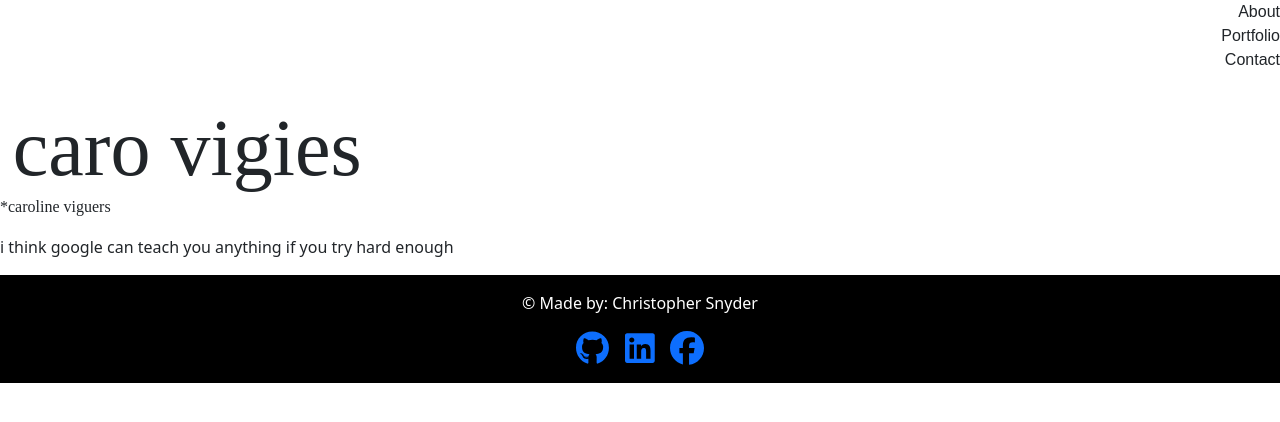
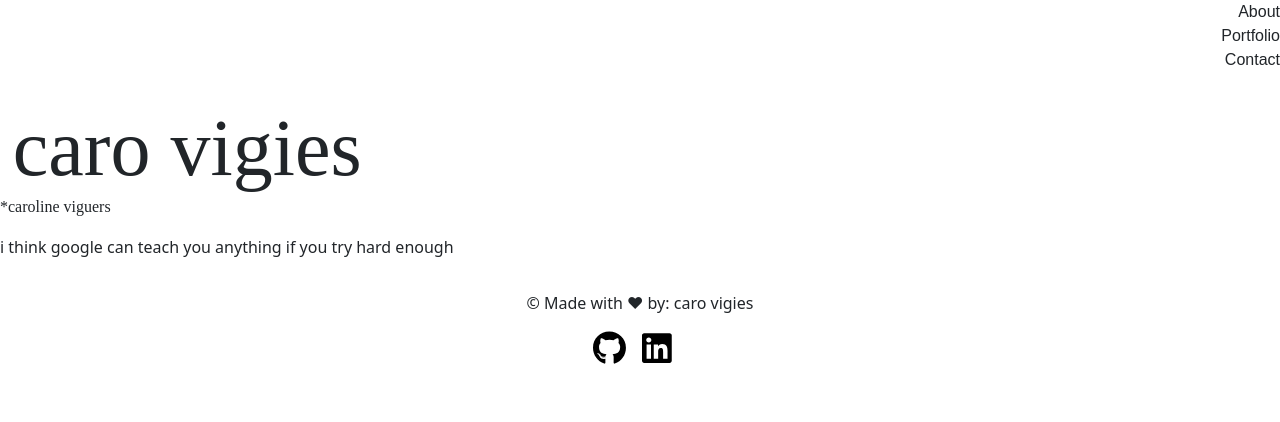
Before and after one commit to cviguers/regulargoblin, a React (Create React App) app: page / in a window 1280 px wide. Shown: the top 422 px of the page. Built offline with nearby package versions, Linux system fonts and the light colour scheme; a web font is replaced by a local one.

Commit message:
prepped for l/d mode

```diff
--- a/src/components/Footer.js
+++ b/src/components/Footer.js
@@ -1,23 +1,21 @@
 import React from 'react'; // Importing React library
+import '../styles/footer.css'; // Importing the stylesheets
 import { FontAwesomeIcon } from '@fortawesome/react-fontawesome'; // Importing FontAwesome Icons
-import { faGithub, faLinkedin, faFacebook } from '@fortawesome/free-brands-svg-icons'; // Importing specific icons used below
+import { faGithub, faLinkedin } from '@fortawesome/free-brands-svg-icons'; // Importing specific icons used below
 
 const Footer = () => {
   return (
-    <footer className="bg-black text-white py-3 footer"> {/* Rendering the footer */}
+    <footer className="py-3 footer"> {/* Rendering the footer */}
       <div className="container">
         <div className="row">
           <div className="col-12 text-center">
-            <p className="footerText">&copy; Made by: Christopher Snyder</p>
-            <div className="social-icons">  {/* Rendering a FontAwesomeIcon with the GitHub, LinkedIn or Facebook icon */}
-              <a href="https://github.com/csnyder94">
-                <FontAwesomeIcon icon={faGithub} style={{fontSize: '34px'}}/>
+            <p className="footerText">&copy; Made with ❤ by: caro vigies</p>
+            <div className="social-icons">  {/* Rendering a FontAwesomeIcon with the GitHub or LinkedIn icon */}
+              <a href="https://github.com/cviguers">
+                <FontAwesomeIcon icon={faGithub} className='icon' style={{fontSize: '34px'}}/>
               </a>
-              <a href="https://www.linkedin.com/in/christopher-snyder-a6000a246/">
-                <FontAwesomeIcon icon={faLinkedin} style={{fontSize: '34px'}} className="px-3"/>
-              </a>
-              <a href="https://www.facebook.com/chris.snyder.792">
-                <FontAwesomeIcon icon={faFacebook} style={{fontSize: '34px'}} />
+              <a href="https://www.linkedin.com/in/caroline-viguers-1568531ba/">
+                <FontAwesomeIcon icon={faLinkedin} style={{fontSize: '34px'}} className="px-3 icon"/>
               </a>
             </div>
           </div>
--- /dev/null
+++ b/src/styles/footer.css
@@ -0,0 +1,3 @@
+.icon {
+    color: black
+};
```
